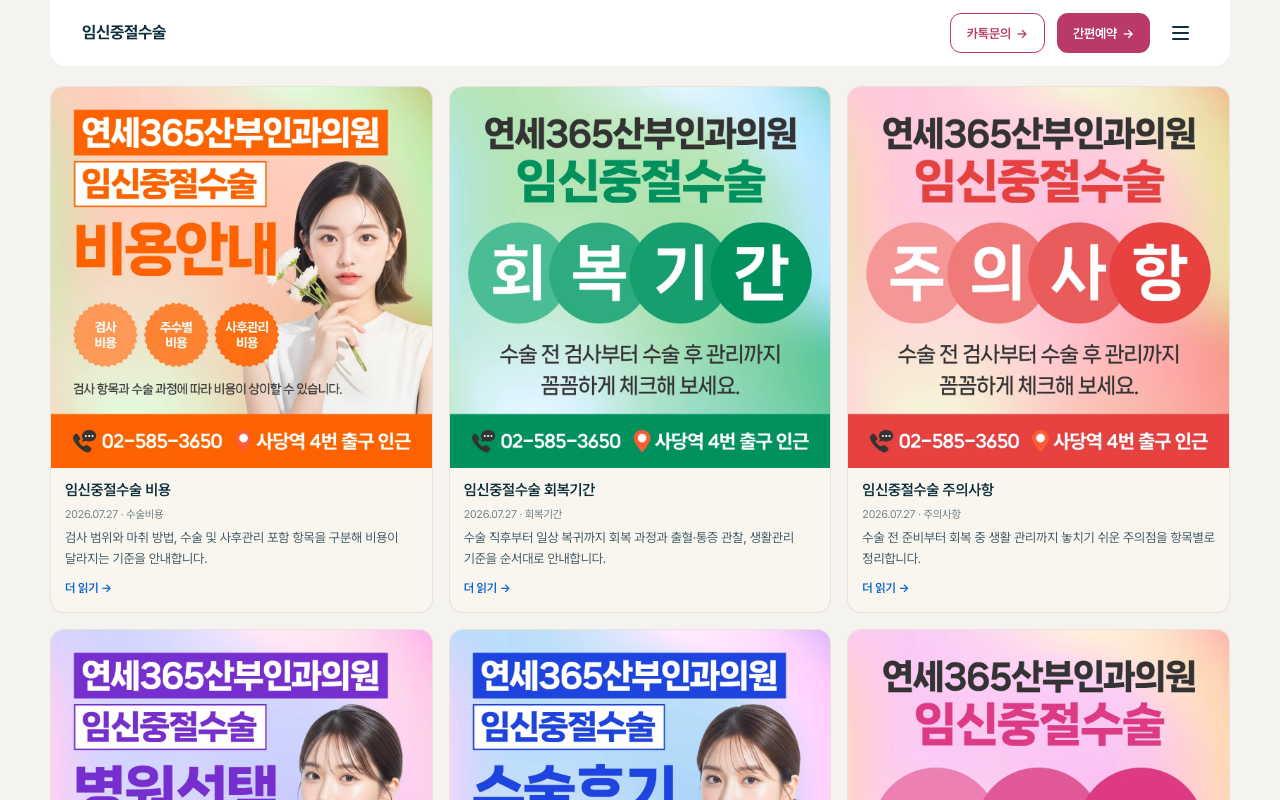
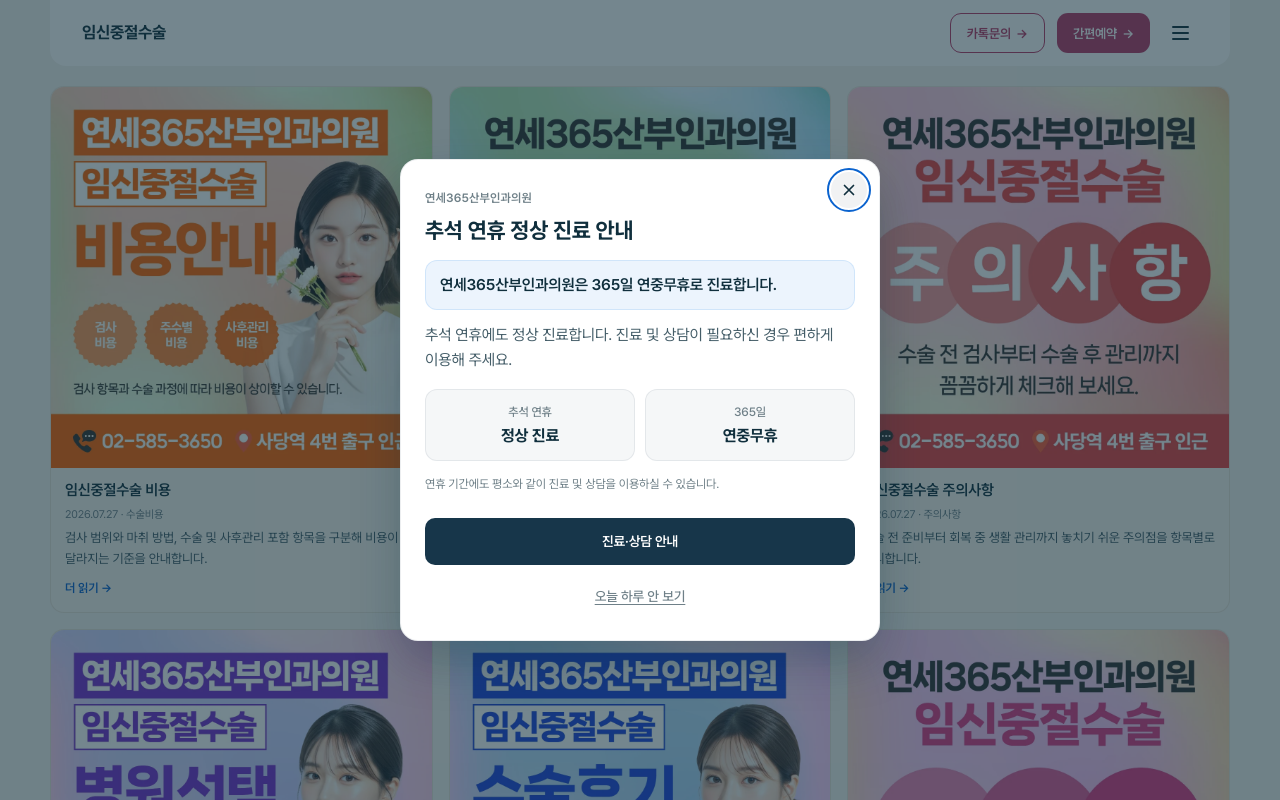
Before and after one commit to chacott0518-ui/abortioninfo, a Next.js app: page / in a window 1280 px wide. Shown: the top 800 px of the page. Built offline with nearby package versions, Linux system fonts and the light colour scheme; no server answers.

Commit message:
Add Chuseok holiday notice modal

```diff
--- a/app/layout.tsx
+++ b/app/layout.tsx
@@ -4,6 +4,7 @@
 import { Header } from "@/components/layout/Header";
 import { MobileContactBar } from "@/components/layout/MobilePhoneBar";
 import { ScrollToTopOnNavigate } from "@/components/layout/ScrollToTopOnNavigate";
+import { ChuseokNoticeModal } from "@/components/notice/ChuseokNoticeModal";
 import { HOME_SEO } from "@/content/pages/home";
 import { SITE } from "@/config/site";
 import {
@@ -102,6 +103,7 @@
 
         <Footer />
         <MobileContactBar />
+        <ChuseokNoticeModal />
       </body>
     </html>
   );
--- /dev/null
+++ b/components/notice/ChuseokNoticeModal.module.css
@@ -0,0 +1,235 @@
+/* 추석 공지 모달 — 전역 레이아웃/SEO 스타일과 분리 */
+
+.overlay {
+  position: fixed;
+  inset: 0;
+  z-index: 85;
+  display: flex;
+  align-items: center;
+  justify-content: center;
+  padding: 16px;
+  box-sizing: border-box;
+  overflow-x: hidden;
+  overflow-y: auto;
+  -webkit-overflow-scrolling: touch;
+  background: rgba(16, 47, 61, 0.58);
+  overscroll-behavior: contain;
+}
+
+.dialog {
+  position: relative;
+  width: min(480px, calc(100vw - 32px));
+  max-width: calc(100vw - 32px);
+  margin: auto;
+  box-sizing: border-box;
+  border-radius: 18px;
+  background: #ffffff;
+  color: var(--cg-ink, #102f3d);
+  box-shadow: 0 20px 48px rgba(16, 47, 61, 0.28);
+  border: 1px solid rgba(16, 47, 61, 0.08);
+  overflow: hidden;
+}
+
+.closeButton {
+  position: absolute;
+  top: 12px;
+  right: 12px;
+  z-index: 1;
+  display: inline-flex;
+  align-items: center;
+  justify-content: center;
+  width: 36px;
+  height: 36px;
+  margin: 0;
+  padding: 0;
+  border: 0;
+  border-radius: 999px;
+  background: rgba(16, 47, 61, 0.06);
+  color: var(--cg-ink, #102f3d);
+  cursor: pointer;
+}
+
+.closeButton:hover {
+  background: rgba(16, 47, 61, 0.1);
+}
+
+.closeButton:focus-visible {
+  outline: 2px solid var(--cg-link, #0b63ce);
+  outline-offset: 2px;
+}
+
+.body {
+  padding: 28px 24px 8px;
+  box-sizing: border-box;
+}
+
+.clinic {
+  margin: 0 40px 8px 0;
+  font-size: var(--text-caption, 0.75rem);
+  font-weight: var(--fw-semibold, 600);
+  letter-spacing: 0.01em;
+  color: var(--cg-muted, #6f8088);
+}
+
+.title {
+  margin: 0 40px 14px 0;
+  font-size: 1.375rem;
+  font-weight: var(--fw-bold, 700);
+  line-height: 1.35;
+  color: var(--cg-ink, #102f3d);
+}
+
+.highlight {
+  margin: 0 0 12px;
+  padding: 12px 14px;
+  border-radius: 12px;
+  background: rgba(67, 150, 237, 0.1);
+  border: 1px solid rgba(67, 150, 237, 0.16);
+  font-size: var(--text-body, 0.9375rem);
+  font-weight: var(--fw-semibold, 600);
+  line-height: 1.55;
+  color: var(--cg-ink, #102f3d);
+}
+
+.message {
+  margin: 0 0 16px;
+  font-size: var(--text-body, 0.9375rem);
+  line-height: 1.65;
+  color: var(--cg-body, #445d68);
+}
+
+.cards {
+  display: grid;
+  grid-template-columns: 1fr 1fr;
+  gap: 10px;
+  margin: 0 0 14px;
+}
+
+.card {
+  display: flex;
+  flex-direction: column;
+  gap: 4px;
+  min-width: 0;
+  padding: 14px 12px;
+  border-radius: 12px;
+  background: rgba(23, 54, 74, 0.04);
+  border: 1px solid rgba(16, 47, 61, 0.08);
+  text-align: center;
+  box-sizing: border-box;
+}
+
+.cardLabel {
+  font-size: var(--text-caption, 0.75rem);
+  font-weight: var(--fw-medium, 500);
+  color: var(--cg-muted, #6f8088);
+  line-height: 1.4;
+}
+
+.cardValue {
+  font-size: 1rem;
+  font-weight: var(--fw-bold, 700);
+  color: var(--cg-ink, #102f3d);
+  line-height: 1.35;
+  word-break: keep-all;
+}
+
+.footerNote {
+  margin: 0 0 8px;
+  font-size: var(--text-caption, 0.75rem);
+  line-height: 1.55;
+  color: var(--cg-muted, #6f8088);
+}
+
+.actions {
+  display: flex;
+  flex-direction: column;
+  gap: 10px;
+  padding: 8px 24px 22px;
+  box-sizing: border-box;
+}
+
+.consult {
+  display: inline-flex;
+  align-items: center;
+  justify-content: center;
+  width: 100%;
+  min-height: 46px;
+  margin: 0;
+  padding: 12px 16px;
+  border-radius: 10px;
+  background: var(--cg-action-bg, #17364a);
+  color: var(--cg-action-text, #ffffff);
+  font-size: var(--text-btn, 0.85rem);
+  font-weight: var(--fw-semibold, 600);
+  text-decoration: none;
+  box-sizing: border-box;
+}
+
+.consult:hover {
+  background: var(--cg-action-bg-hover, #122c3d);
+}
+
+.consult:focus-visible {
+  outline: 2px solid var(--cg-link, #0b63ce);
+  outline-offset: 2px;
+}
+
+.hideToday {
+  display: inline-flex;
+  align-items: center;
+  justify-content: center;
+  width: 100%;
+  min-height: 42px;
+  margin: 0;
+  padding: 10px 14px;
+  border: 0;
+  border-radius: 10px;
+  background: transparent;
+  color: var(--cg-muted, #6f8088);
+  font-size: var(--text-btn, 0.85rem);
+  font-weight: var(--fw-medium, 500);
+  cursor: pointer;
+  text-decoration: underline;
+  text-underline-offset: 3px;
+}
+
+.hideToday:hover {
+  color: var(--cg-body, #445d68);
+}
+
+.hideToday:focus-visible {
+  outline: 2px solid var(--cg-link, #0b63ce);
+  outline-offset: 2px;
+}
+
+@media (max-width: 389px) {
+  .overlay {
+    padding: 16px;
+  }
+
+  .dialog {
+    width: min(480px, calc(100vw - 32px));
+  }
+
+  .body,
+  .actions {
+    padding-left: 18px;
+    padding-right: 18px;
+  }
+
+  .title {
+    font-size: 1.2rem;
+  }
+
+  .cards {
+    gap: 8px;
+  }
+
+  .card {
+    padding: 12px 10px;
+  }
+
+  .cardValue {
+    font-size: 0.95rem;
+  }
+}
--- /dev/null
+++ b/components/notice/ChuseokNoticeModal.tsx
@@ -0,0 +1,195 @@
+"use client";
+
+import { useEffect, useId, useRef, useState } from "react";
+
+import styles from "./ChuseokNoticeModal.module.css";
+
+/** localStorage: 오늘(KST) 하루 숨김 — YYYY-MM-DD */
+const STORAGE_KEY = "abortioninfo:chuseok-notice-hide-until";
+
+const CONSULT_URL = "https://www.yeonsei365.com/?consult=1";
+
+/**
+ * PRODUCTION 노출 구간 (Asia/Seoul)
+ * - 시작: 2026-09-17 09:00:00 KST = 2026-09-17 00:00:00 UTC
+ * - 종료 포함: 2026-09-27 23:59:59 KST
+ * - 미노출: 2026-09-28 00:00:00 KST = 2026-09-27 15:00:00 UTC 부터
+ */
+const WINDOW_START_UTC_MS = Date.UTC(2026, 8, 17, 0, 0, 0);
+const WINDOW_END_EXCLUSIVE_UTC_MS = Date.UTC(2026, 8, 27, 15, 0, 0);
+
+function isPreviewMode(): boolean {
+  return process.env.NODE_ENV !== "production";
+}
+
+function isWithinProductionWindow(nowMs: number = Date.now()): boolean {
+  return nowMs >= WINDOW_START_UTC_MS && nowMs < WINDOW_END_EXCLUSIVE_UTC_MS;
+}
+
+/** Asia/Seoul 기준 YYYY-MM-DD (브라우저 로컬 TZ 비의존) */
+function getKstDateString(nowMs: number = Date.now()): string {
+  return new Intl.DateTimeFormat("en-CA", {
+    timeZone: "Asia/Seoul",
+    year: "numeric",
+    month: "2-digit",
+    day: "2-digit",
+  }).format(new Date(nowMs));
+}
+
+function isHiddenForTodayKst(): boolean {
+  try {
+    const stored = window.localStorage.getItem(STORAGE_KEY);
+    if (!stored) return false;
+    return stored === getKstDateString();
+  } catch {
+    return false;
+  }
+}
+
+function persistHideForTodayKst(): void {
+  try {
+    window.localStorage.setItem(STORAGE_KEY, getKstDateString());
+  } catch {
+    // private mode 등 — 무시
+  }
+}
+
+export function ChuseokNoticeModal() {
+  const titleId = useId();
+  const closeRef = useRef<HTMLButtonElement>(null);
+  const [open, setOpen] = useState(false);
+
+  useEffect(() => {
+    const preview = isPreviewMode();
+    if (!preview && !isWithinProductionWindow()) {
+      setOpen(false);
+      return;
+    }
+    if (isHiddenForTodayKst()) {
+      setOpen(false);
+      return;
+    }
+    setOpen(true);
+  }, []);
+
+  useEffect(() => {
+    if (!open) return;
+
+    const previousOverflow = document.body.style.overflow;
+    document.body.style.overflow = "hidden";
+
+    const focusTimer = window.setTimeout(() => {
+      closeRef.current?.focus();
+    }, 0);
+
+    const onKeyDown = (event: KeyboardEvent) => {
+      if (event.key === "Escape") {
+        event.preventDefault();
+        setOpen(false);
+      }
+    };
+
+    document.addEventListener("keydown", onKeyDown);
+
+    return () => {
+      window.clearTimeout(focusTimer);
+      document.removeEventListener("keydown", onKeyDown);
+      document.body.style.overflow = previousOverflow;
+    };
+  }, [open]);
+
+  if (!open) return null;
+
+  const closeOnly = () => setOpen(false);
+
+  const hideForToday = () => {
+    persistHideForTodayKst();
+    setOpen(false);
+  };
+
+  return (
+    <div
+      className={styles.overlay}
+      role="presentation"
+      onClick={closeOnly}
+    >
+      <div
+        className={styles.dialog}
+        role="dialog"
+        aria-modal="true"
+        aria-labelledby={titleId}
+        onClick={(event) => event.stopPropagation()}
+      >
+        <button
+          ref={closeRef}
+          type="button"
+          className={styles.closeButton}
+          aria-label="공지 닫기"
+          onClick={closeOnly}
+        >
+          <svg
+            width="16"
+            height="16"
+            viewBox="0 0 16 16"
+            aria-hidden="true"
+          >
+            <path
+              d="M3.5 3.5l9 9M12.5 3.5l-9 9"
+              fill="none"
+              stroke="currentColor"
+              strokeWidth="1.7"
+              strokeLinecap="round"
+            />
+          </svg>
+        </button>
+
+        <div className={styles.body}>
+          <p className={styles.clinic}>연세365산부인과의원</p>
+          <h2 id={titleId} className={styles.title}>
+            추석 연휴 정상 진료 안내
+          </h2>
+          <p className={styles.highlight}>
+            연세365산부인과의원은 365일 연중무휴로 진료합니다.
+          </p>
+          <p className={styles.message}>
+            추석 연휴에도 정상 진료합니다. 진료 및 상담이 필요하신 경우 편하게
+            이용해 주세요.
+          </p>
+
+          <div className={styles.cards} aria-label="진료 안내 요약">
+            <div className={styles.card}>
+              <span className={styles.cardLabel}>추석 연휴</span>
+              <span className={styles.cardValue}>정상 진료</span>
+            </div>
+            <div className={styles.card}>
+              <span className={styles.cardLabel}>365일</span>
+              <span className={styles.cardValue}>연중무휴</span>
+            </div>
+          </div>
+
+          <p className={styles.footerNote}>
+            연휴 기간에도 평소와 같이 진료 및 상담을 이용하실 수 있습니다.
+          </p>
+        </div>
+
+        <div className={styles.actions}>
+          <a
+            className={styles.consult}
+            href={CONSULT_URL}
+            target="_blank"
+            rel="noopener noreferrer"
+          >
+            진료·상담 안내
+          </a>
+          <button
+            type="button"
+            className={styles.hideToday}
+            onClick={hideForToday}
+          >
+            오늘 하루 안 보기
+          </button>
+        </div>
+      </div>
+    </div>
+  );
+}
```
